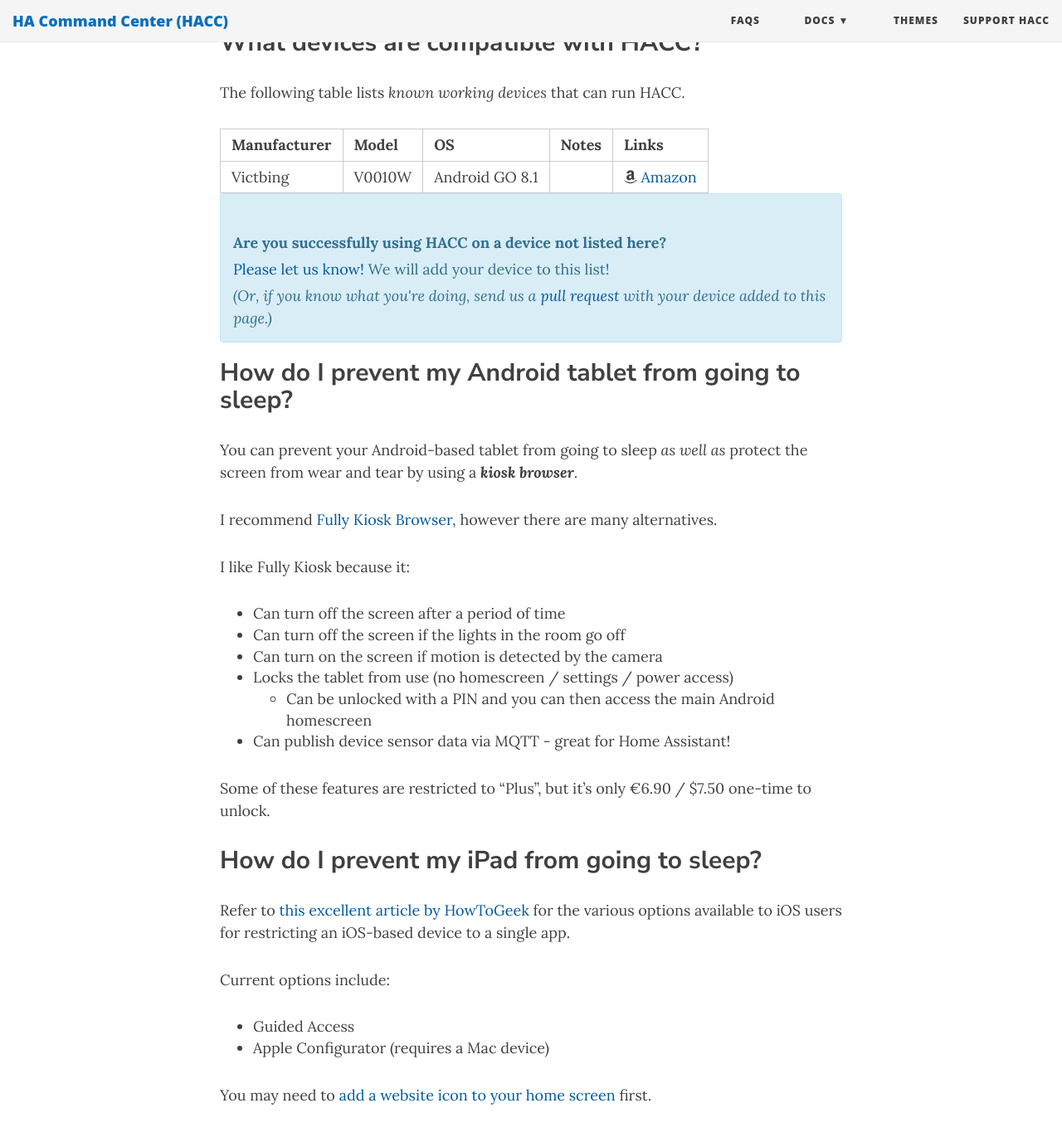
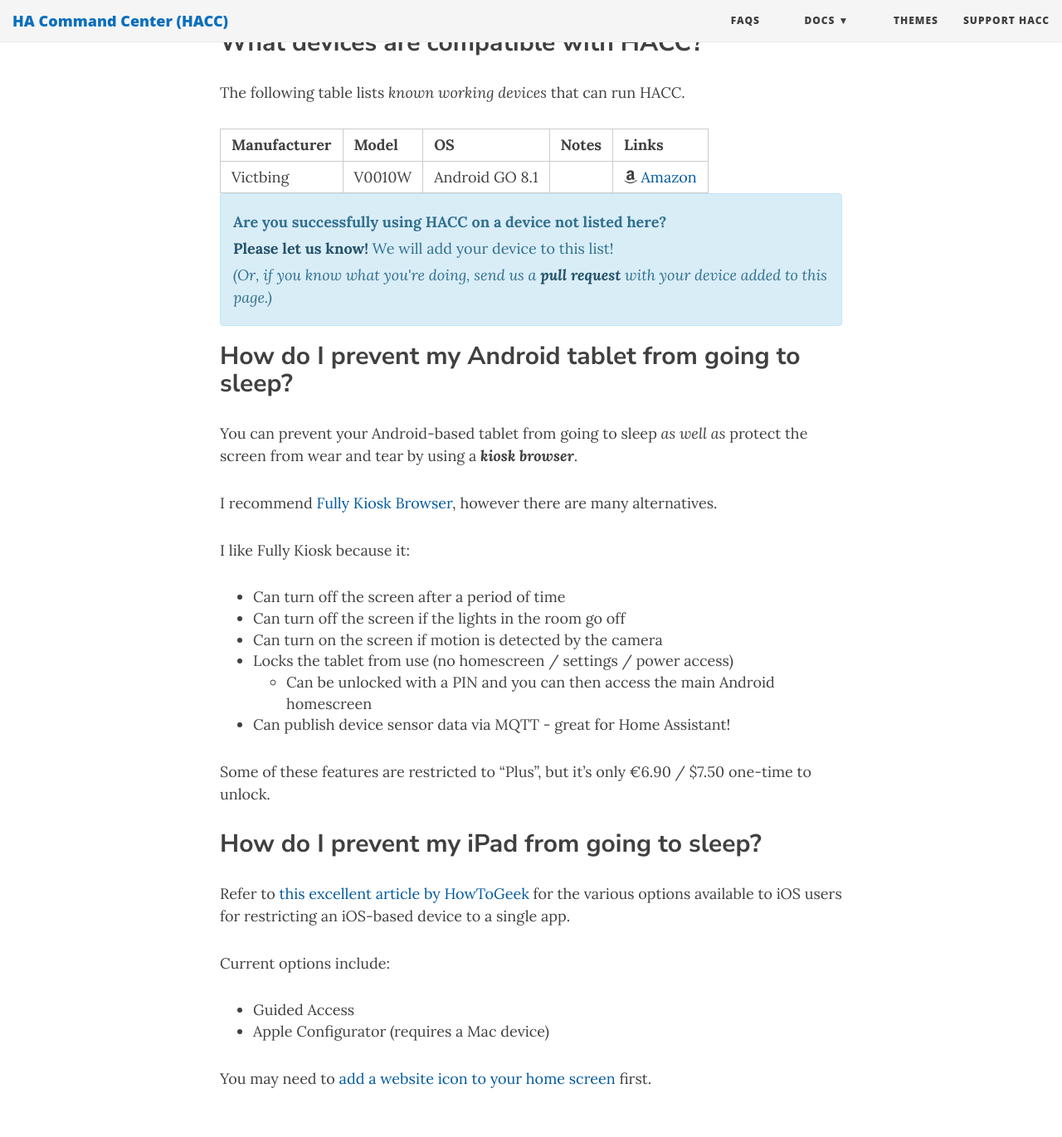
Before and after one commit to qJake/hacc.dev, a Jekyll site: the page built from faqs.md, in a window 1280 px wide and 1400 px high, scrolled down 364 px. Shown: the top 1371 px of the window at 83% size. Built offline with Jekyll 4.4.1, drawn with Linux system fonts in a browser that asks for light colours; nearby versions of some CDN libraries.

Commit message:
alert link?!

```diff
--- a/css/override.css
+++ b/css/override.css
@@ -41,3 +41,7 @@
     font-size: 24px;
     color: rgba(0,0,0,0.1);
 }
+.alert > p
+{
+    margin: 0.5rem 0 !important;
+}
--- a/faqs.md
+++ b/faqs.md
@@ -14,8 +14,8 @@
 
 <div class="alert alert-info" role="alert">
     <p><b>Are you successfully using HACC on a device not listed here?</b></p>
-    <p><a href="https://github.com/qJake/hacc.dev/issues/new?assignees=qJake&labels=device+compatibility&template=device-compatibility-report.md&title=New+HACC+Compatible+Device" target="_blank">Please let us know!</a> We will add your device to this list!</p>
-    <p><em>(Or, if you know what you're doing, send us a <a href="https://github.com/qJake/hacc.dev/compare" target="_blank">pull request</a> with your device added to this page.)</em></p>
+    <p><a class="alert-link" href="https://github.com/qJake/hacc.dev/issues/new?assignees=qJake&labels=device+compatibility&template=device-compatibility-report.md&title=New+HACC+Compatible+Device" target="_blank">Please let us know!</a> We will add your device to this list!</p>
+    <p><em>(Or, if you know what you're doing, send us a <a class="alert-link" href="https://github.com/qJake/hacc.dev/compare" target="_blank">pull request</a> with your device added to this page.)</em></p>
 </div>
 
 ## How do I prevent my Android tablet from going to sleep?
```
